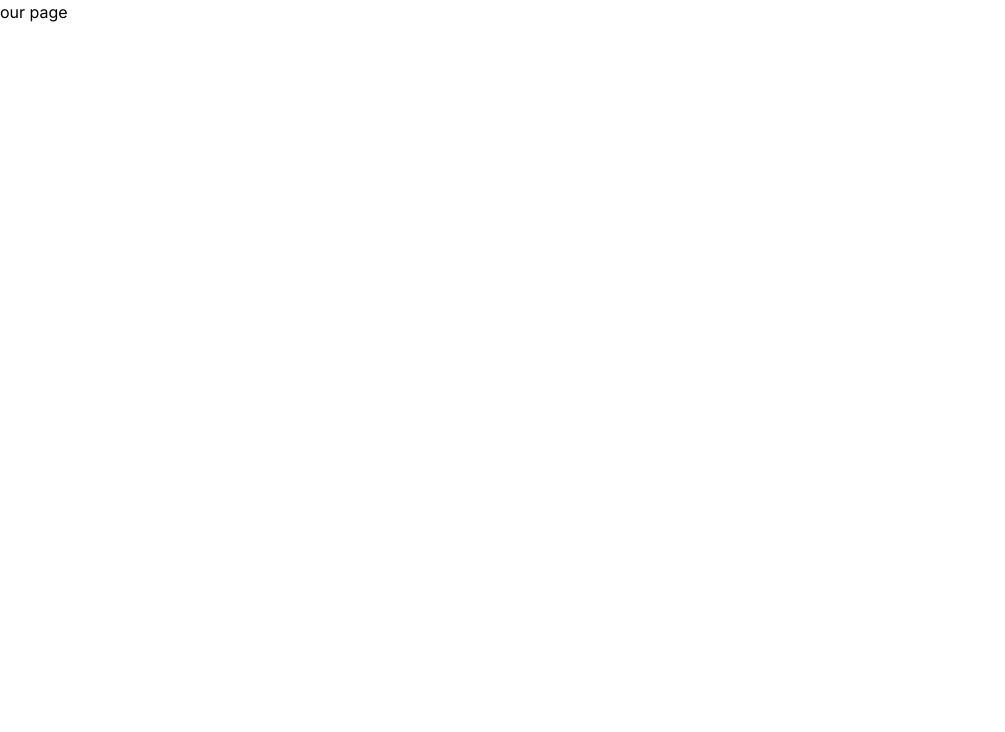
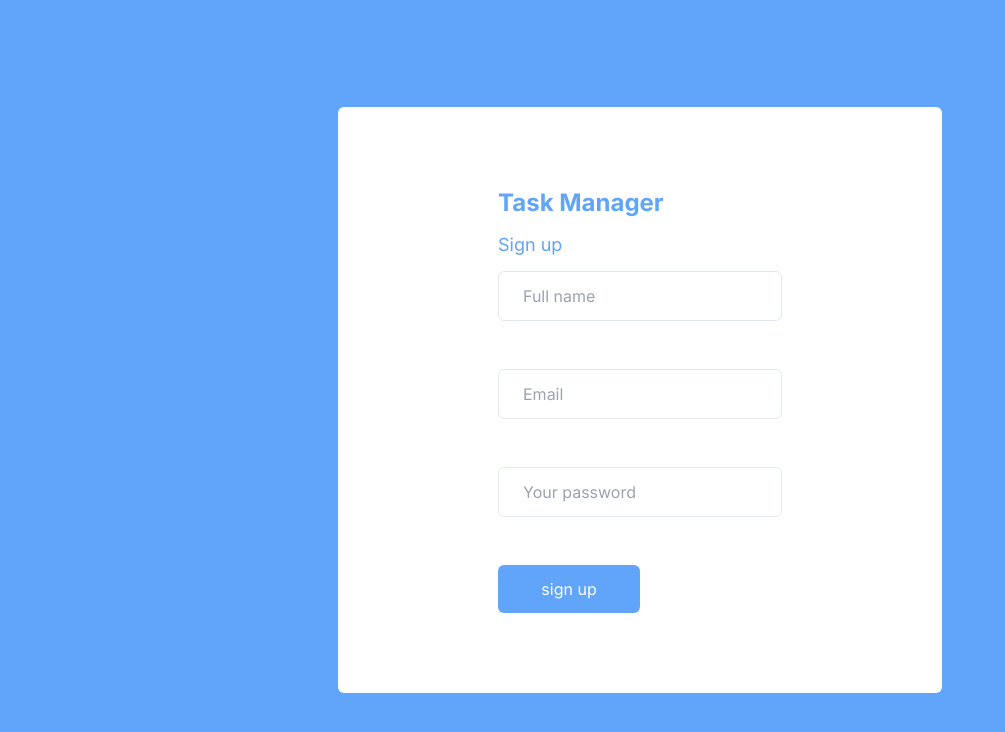
Before and after one commit to Charmant27/qt-challenge, a Next.js app: page / in a window 1280 px wide. Shown: the top 732 px of the page, without its empty margins (0-1005 px from the left). Built offline with nearby package versions, Linux system fonts and the light colour scheme.

Commit message:
Added signup auth

```diff
--- /dev/null
+++ b/app/api/register/route.js
@@ -0,0 +1,26 @@
+import { NextResponse } from "next/server";
+import { connectDb } from "@/utils/database";
+import User from "@/models/users";
+import bcrypt from "bcrypt"
+
+export const POST = async (req) => {
+    // const { name, email, password } = await req.json();
+
+
+    try {
+        const body = await req.json()
+        const user = body.formData
+
+        await connectDb()
+        const hashedPassword = await bcrypt.hash(user.password, 10)
+        user.password = hashedPassword
+        const newUser = await User.create(user)
+
+        // await newUser.save();
+        return new NextResponse(JSON.stringify(newUser), { status: 201 });
+
+
+    } catch (error) {
+        return new NextResponse({ message: 'Failed to create user', error }, { status: 500 })
+    }
+}
--- /dev/null
+++ b/app/home/page.js
@@ -0,0 +1,9 @@
+import React from 'react'
+
+const HomePage = () => {
+  return (
+    <div>HomePage</div>
+  )
+}
+
+export default HomePage
--- a/app/page.js
+++ b/app/page.js
@@ -1,7 +1,9 @@
-import Image from 'next/image'
+import RegistrationPage from "./register/page"
 
 export default function Home() {
   return (
-    <div>our page</div>
+    <div className="grid place-items-center bg-blue-400 h-[100vh]">
+      <RegistrationPage />
+    </div>
   )
 }
--- /dev/null
+++ b/app/register/page.js
@@ -0,0 +1,11 @@
+import Register from '@/components/Register'
+
+const RegistrationPage = () => {
+  return (
+    <div>
+        <Register />
+    </div>
+  )
+}
+
+export default RegistrationPage
--- /dev/null
+++ b/components/Register.jsx
@@ -0,0 +1,67 @@
+'use client'
+import { useState } from "react"
+import { useRouter } from "next/navigation"
+
+const Register = () => {
+    const [formData, setFormData] = useState({})
+    const router = useRouter()
+
+    const createUser = async (e) => {
+        e.preventDefault()
+
+        try {
+            const res = await fetch('/api/register', {
+                method: 'POST',
+                body: JSON.stringify({ formData })
+            })
+            if (res.ok) {
+                router.push('/home')
+            }
+        } catch (error) {
+            console.log(error)
+        }
+    }
+
+    return (
+        <section className="bg-white px-40 py-20 rounded-md">
+        <div className="flex flex-col gap-3 pb-3">
+            <h1 className="text-blue-400 text-2xl font-bold">Task Manager</h1>
+            <h3 className="text-blue-400 text-lg">Sign up</h3>
+        </div>
+            <form className="flex flex-col gap-12" onSubmit={createUser}>
+                    <input
+                        type="text"
+                        name="name"
+                        value={formData.name}
+                        onChange={(e) => setFormData({ ...formData, name: e.target.value })}
+                        placeholder="Full name"
+                        className="w-full border border-slate-200 px-6 py-3 rounded-md"
+
+                    />
+
+                    <input
+                        type="email"
+                        name="email"
+                        value={formData.email}
+                        onChange={(e) => setFormData({ ...formData, email: e.target.value })}
+                        placeholder="Email"
+                        className="w-full border border-slate-200 px-6 py-3 rounded-md"
+
+                    />
+
+                    <input
+                        type="password"
+                        name="password"
+                        value={formData.password}
+                        onChange={(e) => setFormData({ ...formData, password: e.target.value })}
+                        placeholder="Your password"
+                        className="w-full border border-slate-200 px-6 py-3 rounded-md"
+
+                    />
+                    <input type="submit" value='sign up' className="bg-blue-400 w-[50%] text-white px-5 py-3 rounded-md" />
+                </form>
+        </section>
+    )
+}
+
+export default Register
--- /dev/null
+++ b/models/users.js
@@ -0,0 +1,28 @@
+import { models, model, Schema } from "mongoose";
+
+const UserSchema = new Schema({
+    name: {
+        type: String,
+        required: true,
+    },
+
+    email: {
+        type: String,
+        unique: true,
+        required: true,
+    },
+
+    password: {
+        type: String,
+        required: true,
+    },
+},
+
+    {
+        timestamps: true
+    }
+)
+
+const User = models.User || model("User", UserSchema)
+
+export default User
--- /dev/null
+++ b/utils/database.js
@@ -0,0 +1,18 @@
+import mongoose from "mongoose";
+
+let isConnected = false;
+
+export const connectDb = async() => {
+    mongoose.set("strictQuery", true)
+
+    mongoose.connection.once('connected', () => {
+        console.log('db connected successfully')
+        isConnected = true
+    })
+
+    try {
+        await mongoose.connect(process.env.MONGO_URI)
+    } catch (error) {
+        console.log(error)
+    }
+}
```
Also changed, not shown: 1 other file (tests, documents, lock files or other folders).
